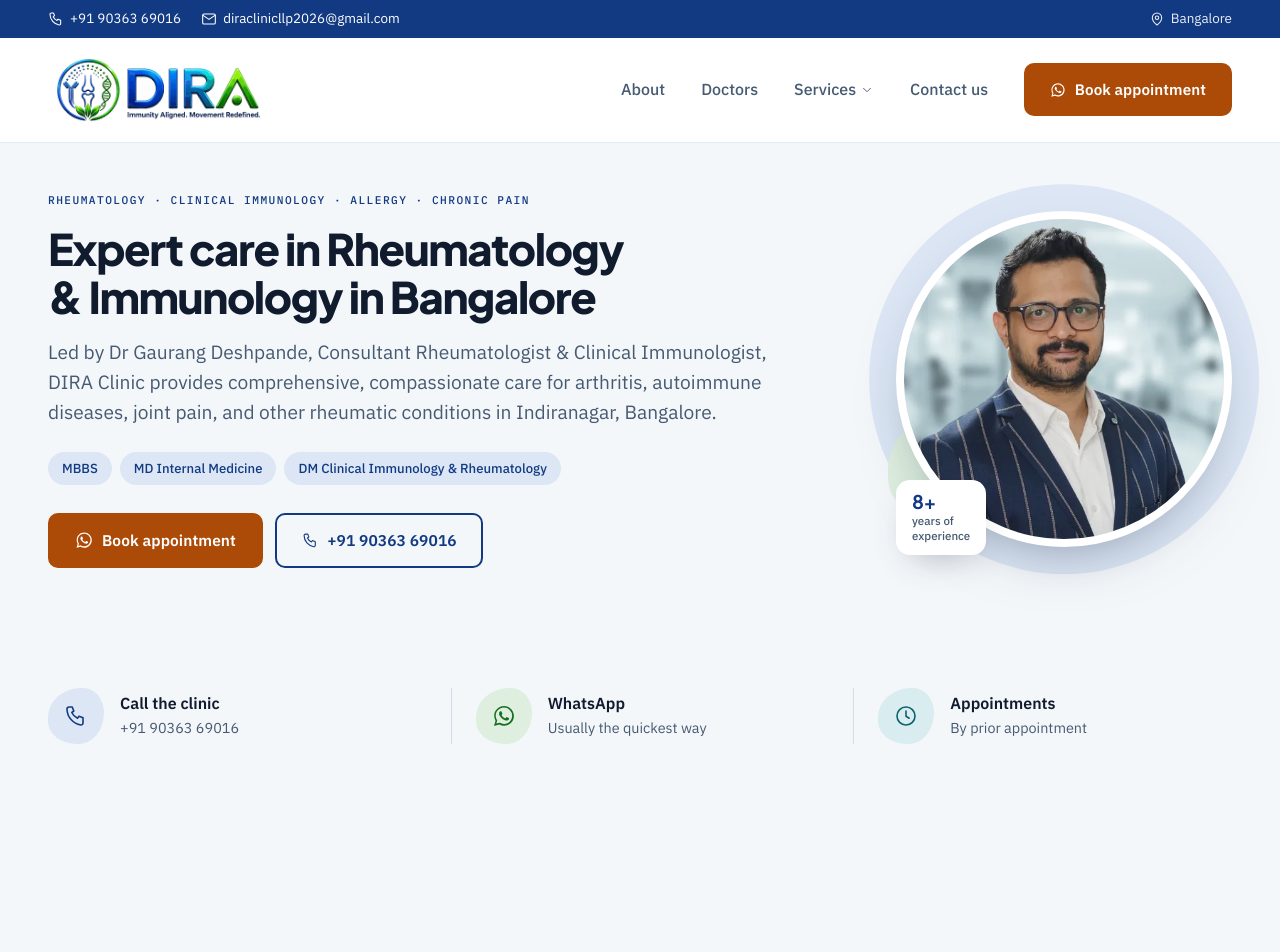
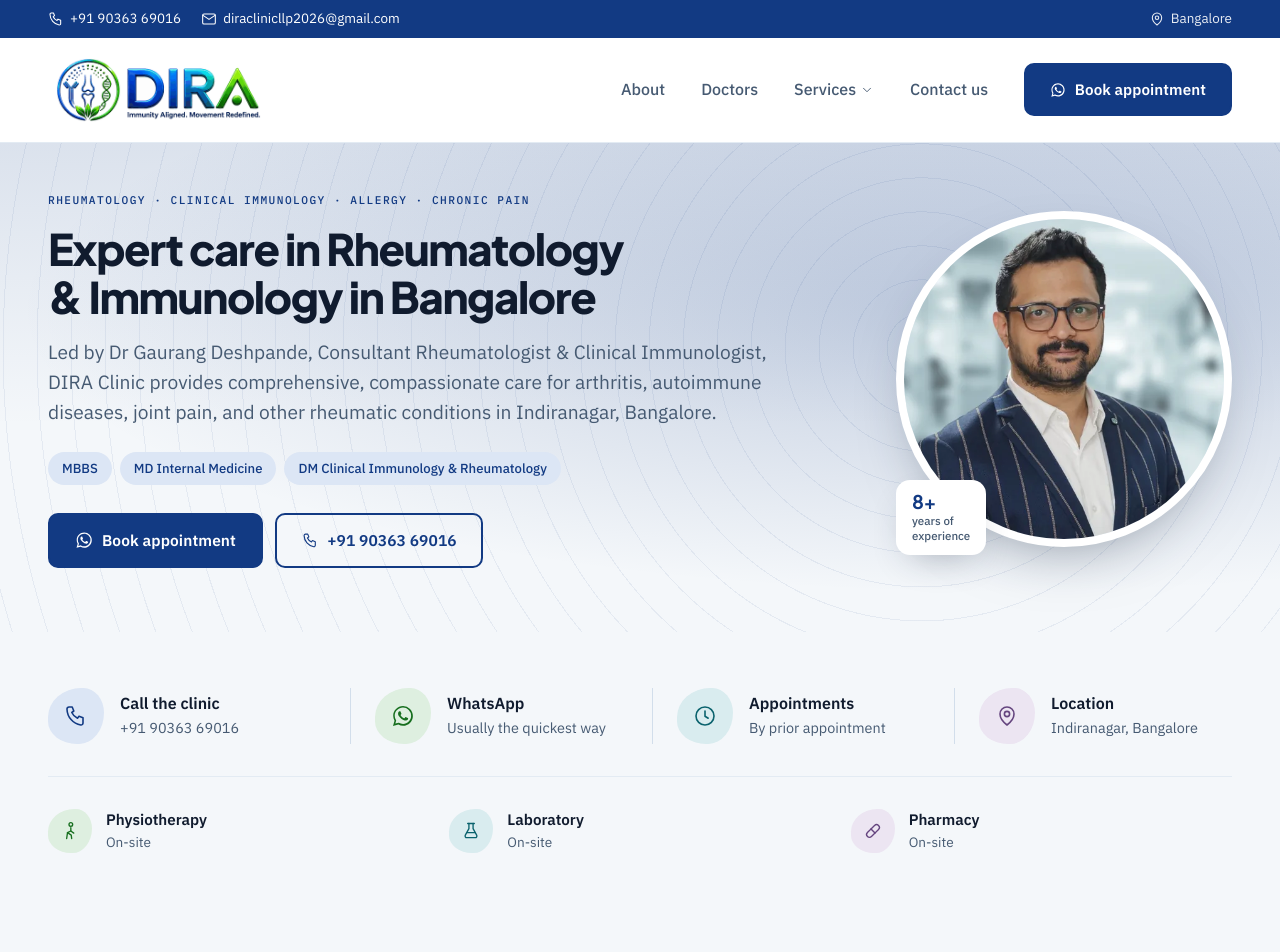
Before and after one commit to vijay-42/dira-clinic, a Next.js app: page / in a window 1280 px wide. Shown: the top 952 px of the page. Built offline with nearby package versions, Linux system fonts and the light colour scheme.

Commit message:
Update site content and homepage sections

```diff
--- a/app/conditions/page.tsx
+++ b/app/conditions/page.tsx
@@ -68,7 +68,7 @@
             lede="Many patients arrive with a positive ANA, a raised inflammatory marker, or symptoms across several organs, and no diagnosis at all. Determining that a disease is not present is a legitimate and useful outcome of a specialist consultation."
           />
           <div className="mt-8 flex flex-wrap gap-4">
-            <Link href="/contact/" className="btn btn-warm">
+            <Link href="/contact/" className="btn btn-solid">
               Book an appointment <IconArrow className="nudge h-4 w-4" />
             </Link>
             <Link href="/services/" className="btn btn-ghost">
--- a/app/faq/page.tsx
+++ b/app/faq/page.tsx
@@ -53,7 +53,7 @@
             title="Ask before you book"
             lede="If you are not certain whether your problem is one DIRA can help with, get in touch and describe it. Being told that a rheumatology opinion is not what you need is a perfectly good outcome."
           />
-          <Link href="/contact/" className="btn btn-warm mt-8">
+          <Link href="/contact/" className="btn btn-solid mt-8">
             Contact the clinic <IconArrow className="nudge h-4 w-4" />
           </Link>
         </div>
--- a/app/globals.css
+++ b/app/globals.css
@@ -217,14 +217,32 @@
   border-radius: 44% 56% 63% 37% / 47% 39% 61% 53%;
 }
 
-/* Soft concentric rings — a calm, subject-appropriate texture for large light
-   panels. Kept very low contrast so it reads as paper, not pattern. */
-@utility ring-field {
-  background-image: repeating-radial-gradient(
-    circle at 72% 42%,
-    color-mix(in oklab, var(--c-brand) 5.5%, transparent) 0 1px,
-    transparent 1px 34px
-  );
+/* The hero ground. Three layers over paper, all in the brand navy taken from
+   the logo, so the banner carries the brand colour without becoming a solid
+   block — the headline stays dark ink on a light surface:
+     1. soft concentric rings, a calm texture that reads as paper, not pattern
+     2. a wash behind the portrait, deepest where the halo already is
+     3. a faint top-down tint that ties the banner to the header above it
+   Keep every mix low: `npm run check:contrast` assumes body text sits on a
+   light ground. */
+@utility hero-field {
+  background-color: var(--c-paper);
+  background-image:
+    repeating-radial-gradient(
+      circle at 72% 42%,
+      color-mix(in oklab, var(--c-brand) 7%, transparent) 0 1px,
+      transparent 1px 34px
+    ),
+    radial-gradient(
+      116% 88% at 78% 34%,
+      color-mix(in oklab, var(--c-brand) 22%, transparent) 0%,
+      transparent 66%
+    ),
+    linear-gradient(
+      180deg,
+      color-mix(in oklab, var(--c-brand) 11%, transparent) 0%,
+      transparent 58%
+    );
 }
 
 /* A tinted panel that carries a category colour across a whole block. */
--- a/app/layout.tsx
+++ b/app/layout.tsx
@@ -90,7 +90,11 @@
       lang="en-IN"
       className={`${jakarta.variable} ${spectral.variable} ${plexSans.variable} ${plexMono.variable}`}
     >
-      <body className="flex min-h-screen flex-col">
+      <body
+        /* pb clears the fixed mobile contact bar (59px tall), which otherwise
+           sits permanently on top of the last line of the footer. */
+        className="flex min-h-screen flex-col pb-[3.7rem] lg:pb-0"
+      >
         <a href="#main" className="skip-link">
           Skip to content
         </a>
--- a/components/booking-dialog.tsx
+++ b/components/booking-dialog.tsx
@@ -222,7 +222,7 @@
 
           <button
             type="submit"
-            className="btn btn-warm mt-6 w-full"
+            className="btn btn-solid mt-6 w-full"
             disabled={isTodo(clinic.whatsapp)}
           >
             <IconWhatsApp className="h-[1.15rem] w-[1.15rem]" />
--- a/components/contact-bar.tsx
+++ b/components/contact-bar.tsx
@@ -52,7 +52,7 @@
     <div className={`flex flex-col gap-3 sm:flex-row sm:items-center ${className}`}>
       <BookAppointmentButton
         topic={message}
-        className={`btn ${onDark ? 'btn-on-dark' : 'btn-warm'}`}
+        className={`btn ${onDark ? 'btn-on-dark' : 'btn-solid'}`}
       >
         <IconWhatsApp className="h-[1.15rem] w-[1.15rem]" />
         Book appointment
--- a/components/contact-strip.tsx
+++ b/components/contact-strip.tsx
@@ -1,32 +1,79 @@
-import { clinic, isTodo, telHref } from '@/content/clinic'
-import { IconWhatsApp, IconPhone, IconClock } from './icons'
+import { clinic, isTodo, telHref, locality, has } from '@/content/clinic'
+import { IconWhatsApp, IconPhone, IconClock, IconPin, IconRehab, IconLab, IconPharmacy } from './icons'
 
-/** Three practical facts, shown beneath the hero. */
+/** How an on-premises service is described. 'none' drops the item entirely. */
+const facilityLabel = {
+  'on-site': 'On-site',
+  partnered: 'Through partners',
+  none: '',
+} as const
+
+/** Practical facts, shown beneath the hero: how to reach the clinic, where it
+ *  is, and what is on the premises — the things a patient checks before they
+ *  plan a visit. */
 export function ContactStrip() {
   const tel = telHref()
+
   const items = [
     { Icon: IconPhone, label: 'Call the clinic', value: isTodo(clinic.phone) ? '[ADD PHONE NUMBER]' : clinic.phone, href: tel, cat: 'cat-brand' },
     { Icon: IconWhatsApp, label: 'WhatsApp', value: 'Usually the quickest way', href: undefined, cat: 'cat-fresh' },
     { Icon: IconClock, label: 'Appointments', value: 'By prior appointment', href: undefined, cat: 'cat-teal' },
+    { Icon: IconPin, label: 'Location', value: locality(), href: has(clinic.mapsUrl) ? clinic.mapsUrl : undefined, cat: 'cat-plum' },
   ]
+
+  const facilities = [
+    { Icon: IconRehab, label: 'Physiotherapy', state: clinic.facilities.physiotherapy, cat: 'cat-fresh' },
+    { Icon: IconLab, label: 'Laboratory', state: clinic.facilities.laboratory, cat: 'cat-teal' },
+    { Icon: IconPharmacy, label: 'Pharmacy', state: clinic.facilities.pharmacy, cat: 'cat-plum' },
+  ].filter((f) => f.state !== 'none')
+
   return (
-    <div className="grid gap-6 sm:grid-cols-3">
-      {items.map((it, i) => (
-        <div
+    <div>
+      <div className="grid gap-6 sm:grid-cols-2 lg:grid-cols-4">
+        {items.map((it, i) => {
+          /* An external link needs the new tab; tel: stays in place. */
+          const external = it.href?.startsWith('http')
+          const Tag = it.href ? 'a' : 'div'
+          return (
+            <Tag
               key={it.label}
-          className={`${it.cat} flex items-center gap-4 ${
-            i > 0 ? 'sm:border-l sm:border-rule sm:pl-6' : ''
+              href={it.href}
+              {...(external ? { target: '_blank', rel: 'noopener noreferrer' } : {})}
+              className={`${it.cat} group flex items-center gap-4 ${
+                i > 0 ? 'lg:border-l lg:border-rule lg:pl-6' : ''
               }`}
             >
               <span className="cat-bg blob inline-flex h-14 w-14 shrink-0 items-center justify-center">
                 <it.Icon className="cat-text h-6 w-6" />
               </span>
               <span className="min-w-0">
-            <span className="block text-[1rem] font-semibold leading-snug">{it.label}</span>
+                <span className="block text-[1rem] font-semibold leading-snug group-hover:text-brand">
+                  {it.label}
+                </span>
                 <span className="mt-0.5 block truncate text-[0.9rem] text-muted">{it.value}</span>
+              </span>
+            </Tag>
+          )
+        })}
+      </div>
+
+      {facilities.length > 0 ? (
+        <div className="mt-8 grid gap-5 border-t border-rule-soft pt-8 sm:grid-cols-3">
+          {facilities.map((f) => (
+            <div key={f.label} className={`${f.cat} flex items-center gap-3.5`}>
+              <span className="cat-bg blob inline-flex h-11 w-11 shrink-0 items-center justify-center">
+                <f.Icon className="cat-text h-5 w-5" />
+              </span>
+              <span className="min-w-0">
+                <span className="block text-[0.95rem] font-semibold leading-snug">{f.label}</span>
+                <span className="mt-0.5 block truncate text-[0.85rem] text-muted">
+                  {facilityLabel[f.state]}
+                </span>
               </span>
             </div>
           ))}
         </div>
+      ) : null}
+    </div>
   )
 }
--- a/components/logo.tsx
+++ b/components/logo.tsx
@@ -61,7 +61,7 @@
         alt={`${clinic.name} — ${clinic.legalName}. ${clinic.strapline}`}
         width={448}
         height={140}
-        className="block h-14 w-auto sm:h-16"
+        className="block h-11 w-auto sm:h-14 lg:h-16"
       />
     </span>
   )
--- a/components/site-header.tsx
+++ b/components/site-header.tsx
@@ -49,7 +49,7 @@
       {/* Utility bar — contact details above the fold on every page */}
       <div className="bg-brand-surface text-[color:var(--c-on-brand-surface)]">
         <HeaderRow>
-          <div className="flex flex-wrap items-center justify-between gap-x-6 gap-y-1 py-2 text-[0.84rem]">
+          <div className="flex flex-wrap items-center justify-between gap-x-6 gap-y-1 py-2 text-[0.8rem] sm:text-[0.84rem]">
             <div className="flex flex-wrap items-center gap-x-5 gap-y-1">
               <a
                 href={tel ?? '/contact/'}
@@ -66,7 +66,7 @@
                 {isTodo(clinic.email) ? '[ADD EMAIL ADDRESS]' : clinic.email}
               </a>
             </div>
-            <p className="hidden items-center gap-1.5 opacity-90 md:flex">
+            <p className="flex items-center gap-1.5 opacity-90">
               <IconPin className="h-4 w-4" />
               {cityName()}
             </p>
@@ -76,7 +76,7 @@
 
       <header className="header-sticky sticky top-0 z-30 border-b border-rule-soft bg-surface/95 backdrop-blur">
         <HeaderRow>
-          <div className="flex items-center justify-between gap-8 py-4">
+          <div className="flex items-center justify-between gap-3 py-3 sm:gap-6 sm:py-4 lg:gap-8">
             <Link href="/" aria-label="DIRA — home" className="flex shrink-0 items-center text-ink">
               <Logo />
             </Link>
@@ -134,7 +134,7 @@
               <button
                 type="button"
                 onClick={() => openBooking()}
-                className="btn btn-warm min-h-0 px-6 py-3 text-[0.95rem]"
+                className="btn btn-solid min-h-0 px-6 py-3 text-[0.95rem]"
               >
                 <IconWhatsApp className="h-4 w-4" />
                 Book appointment
@@ -196,7 +196,7 @@
                       e.currentTarget.closest('details')?.removeAttribute('open')
                       openBooking()
                     }}
-                    className="btn btn-warm min-h-0 w-full py-2.5 text-[0.9rem]"
+                    className="btn btn-solid min-h-0 w-full py-2.5 text-[0.9rem]"
                   >
                     <IconWhatsApp className="h-4 w-4" />
                     Book appointment
--- a/components/ui.tsx
+++ b/components/ui.tsx
@@ -106,7 +106,7 @@
     <header className="border-b border-rule-soft bg-raised py-8 sm:py-10 lg:py-12">
       <Container>
         <p className="pill">{eyebrow}</p>
-        <h1 className="display-l mt-3 max-w-[24ch] text-[clamp(1.75rem,2.7vw,2.35rem)]">
+        <h1 className="display-l mt-3 max-w-[24ch] text-[clamp(1.55rem,2.7vw,2.35rem)]">
           {title}
         </h1>
         {lede ? <p className="lede measure mt-3">{lede}</p> : null}
```
Also changed, not shown: app/page.tsx (+2 -24 lines). Lines whose indentation alone changed are shown as unchanged.
